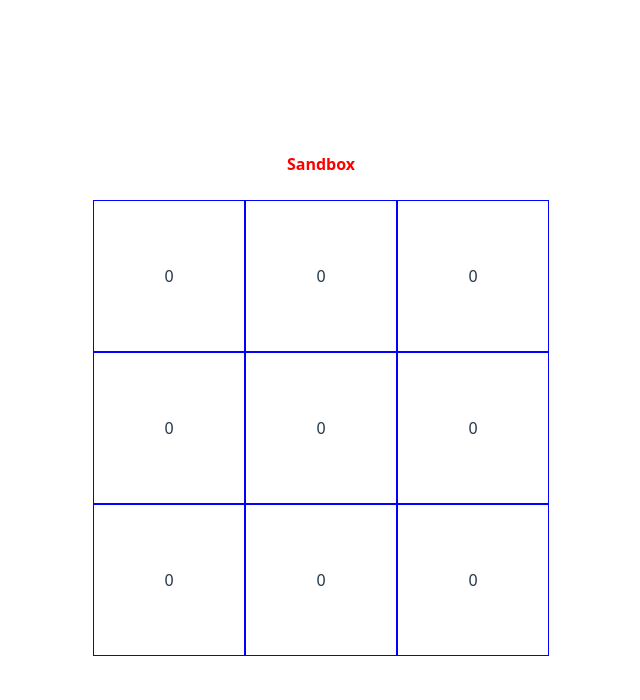
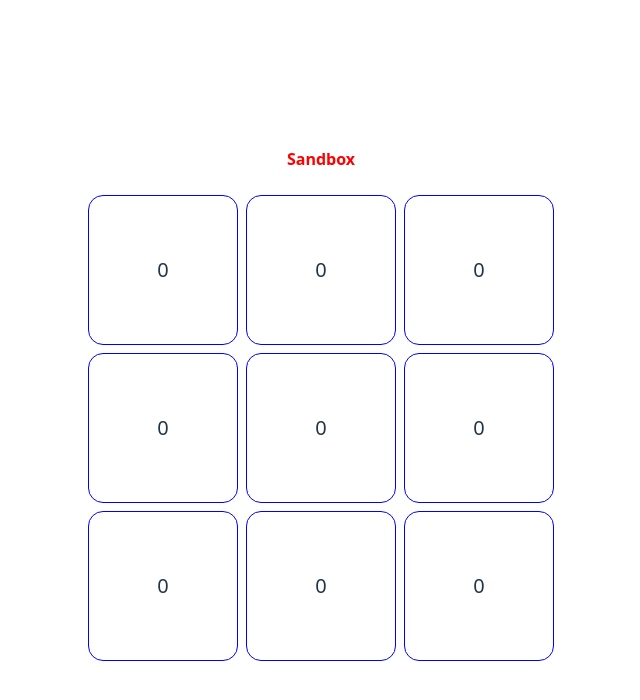
Before and after one commit to taine-rasmussen/vue_sandbox, a Vue app: page / in a window 1280 px wide. Shown: the top 700 px of the page, without its empty margins (319-959 px from the left). Built offline with nearby package versions, Linux system fonts and the light colour scheme.

Commit message:
dynamic sizing

```diff
--- a/src/App.vue
+++ b/src/App.vue
@@ -2,16 +2,14 @@
 import { ref } from 'vue'
 
 const gameGrid = ref(Array(9).fill(0))
-  console.log(gameGrid)
-
 </script>
 
 <template>
   <div class="wrapper">
     <p>Sandbox</p>
     <div class="gameGrid">
-      <div v-for="(cell, index) in gameGrid" class="gameCell">
-        <div :key="index">{{ cell }}</div>
+      <div v-for="(cell, index) in gameGrid" :key="index" class="gameCell">
+        {{ cell }}
       </div>
     </div>
   </div>
@@ -33,18 +31,19 @@
 }
 
 .gameGrid {
-    display: flex;
-    flex-wrap: wrap;
-    width: 456px;
+  display: grid;
+  grid-template-columns: repeat(3, minmax(150px, 1fr));
+  gap: 8px;
   padding: 8px;
 }
 
 .gameCell {
   display: flex;
   border: 1px solid blue;
-    height: 150px;
-    width: 150px;
+  aspect-ratio: 1 / 1;
   align-items: center;
   justify-content: center;
+  font-size: 20px;
+  border-radius: 10%;
 }
 </style>
```
Lines whose indentation alone changed are shown as unchanged.
